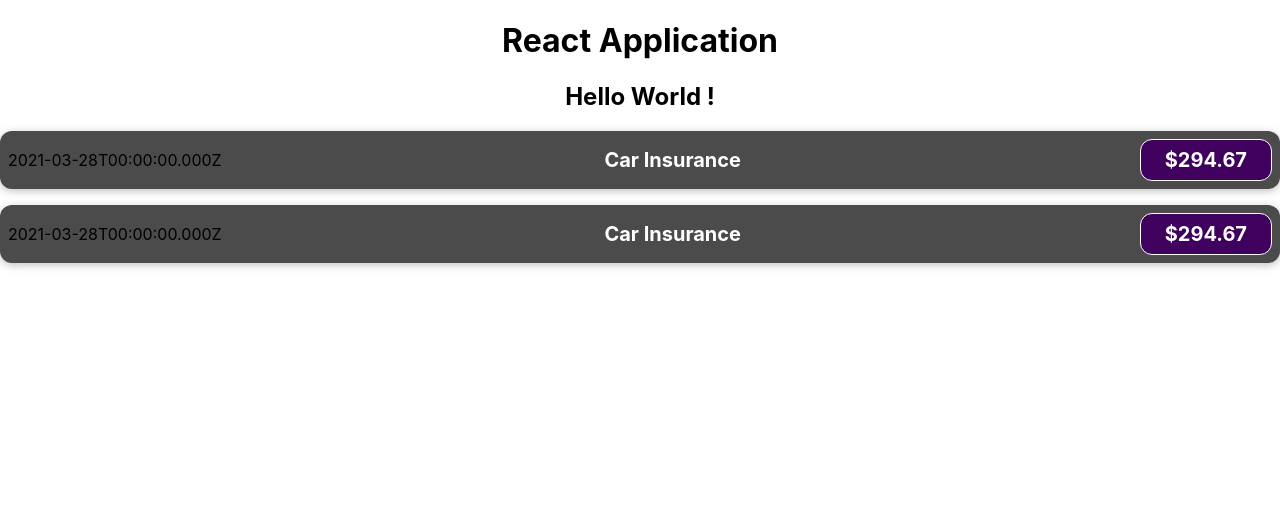
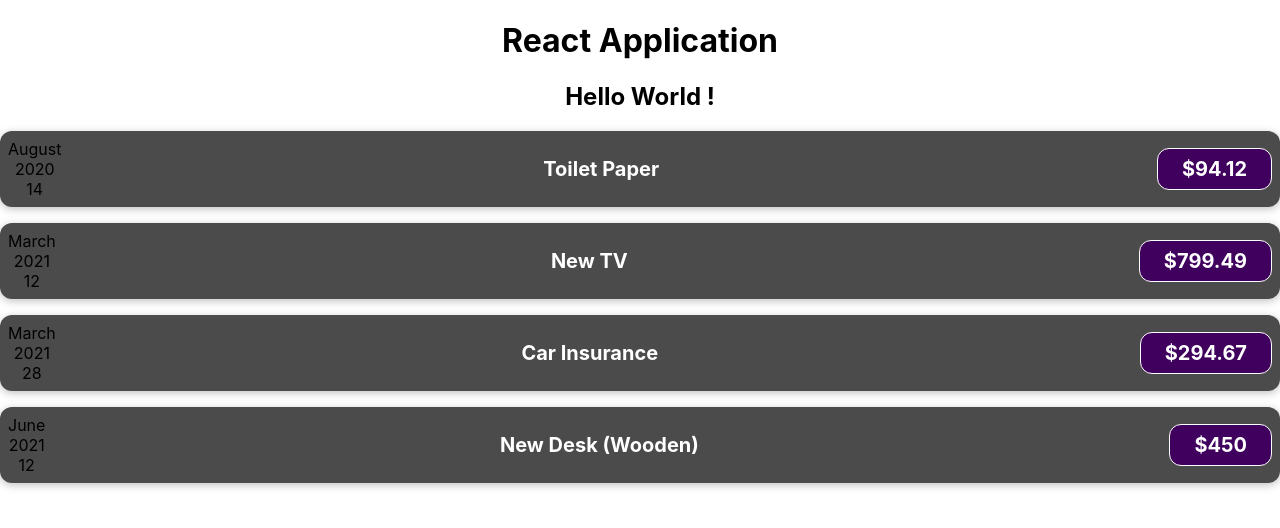
Before and after one commit to PanktiPatel99/First_React_app, a React (Create React App) app: page / in a window 1280 px wide. Shown: the top 528 px of the page. Built offline with nearby package versions, Linux system fonts and the light colour scheme.

Commit message:
passing data via 'props'

```diff
--- a/src/App.js
+++ b/src/App.js
@@ -3,12 +3,52 @@
 import ExpenseItem from "./components/ExpenseItem";
 
 function App() {
+  const expenses = [
+    {
+      id: "e1",
+      title: "Toilet Paper",
+      amount: 94.12,
+      date: new Date(2020, 7, 14),
+    },
+    { id: "e2", title: "New TV", amount: 799.49, date: new Date(2021, 2, 12) },
+    {
+      id: "e3",
+      title: "Car Insurance",
+      amount: 294.67,
+      date: new Date(2021, 2, 28),
+    },
+    {
+      id: "e4",
+      title: "New Desk (Wooden)",
+      amount: 450,
+      date: new Date(2021, 5, 12),
+    },
+  ];
+
   return (
     <div className="App">
       <h1>React Application</h1>
       <HelloWorld></HelloWorld>
-      <ExpenseItem></ExpenseItem>
-      <ExpenseItem></ExpenseItem>
+      <ExpenseItem
+        title={expenses[0].title}
+        amount={expenses[0].amount}
+        date={expenses[0].date}
+      ></ExpenseItem>
+      <ExpenseItem
+        title={expenses[1].title}
+        amount={expenses[1].amount}
+        date={expenses[1].date}
+      ></ExpenseItem>
+      <ExpenseItem
+        title={expenses[2].title}
+        amount={expenses[2].amount}
+        date={expenses[2].date}
+      ></ExpenseItem>
+      <ExpenseItem
+        title={expenses[3].title}
+        amount={expenses[3].amount}
+        date={expenses[3].date}
+      ></ExpenseItem>
     </div>
   );
 }
--- a/src/components/ExpenseItem.js
+++ b/src/components/ExpenseItem.js
@@ -1,16 +1,20 @@
 import "./ExpenseItem.css";
 
-const ExpenseItem = () => {
-  const expenseDate = new Date(2021, 2, 28);
-  const expenseTitle = "Car Insurance";
-  const expenseAmount = 294.67;
+const ExpenseItem = (props) => {
+  const month = props.date.toLocaleString("en-US", { month: "long" });
+  const day = props.date.toLocaleString("en-US", { day: "2-digit" });
+  const year = props.date.getFullYear();
 
   return (
     <div className="expense-item">
-      <div>{expenseDate.toISOString()}</div>
+      <div>
+        <div>{month}</div>
+        <div>{year}</div>
+        <div>{day}</div>
+      </div>
       <div className="expense-item__description">
-        <h2>{expenseTitle}</h2>
-        <div className="expense-item__price">${expenseAmount}</div>
+        <h2>{props.title}</h2>
+        <div className="expense-item__price">${props.amount}</div>
       </div>
     </div>
   );
```
